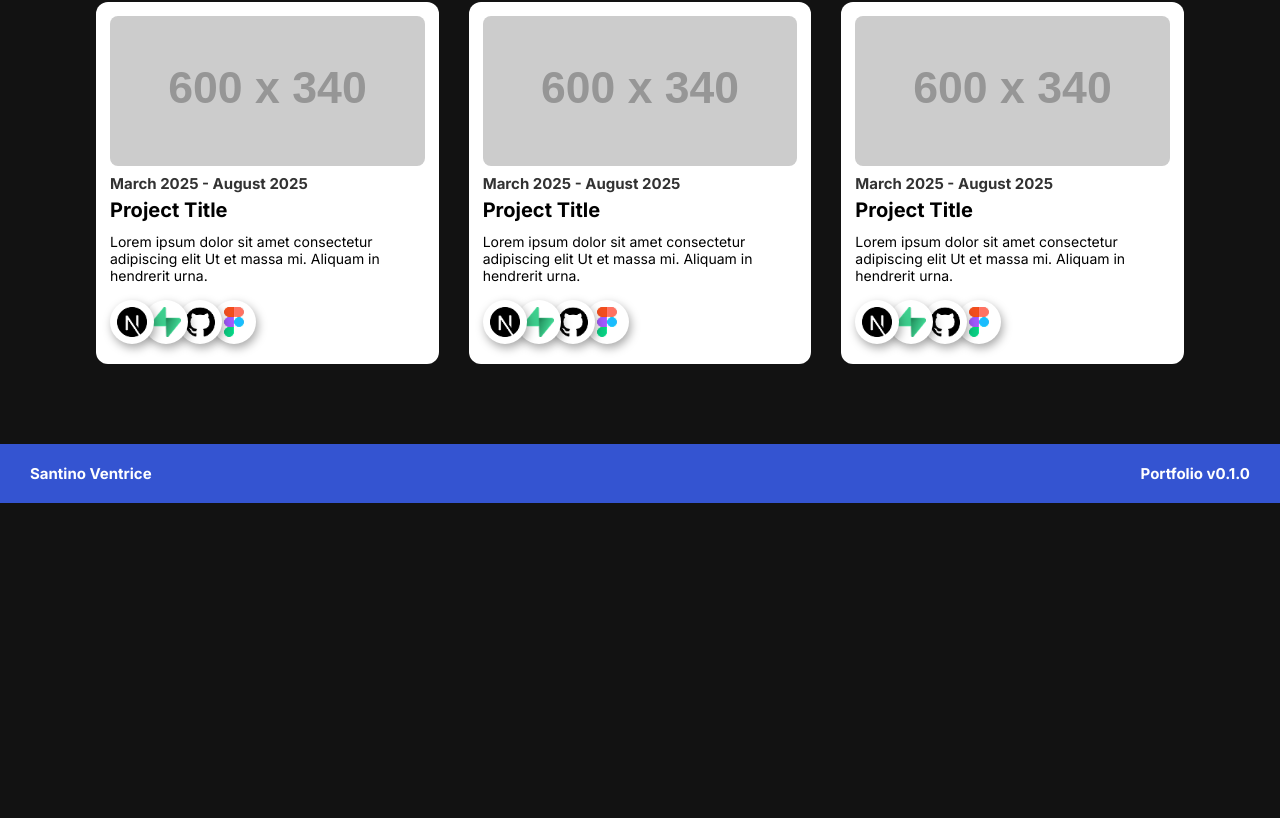
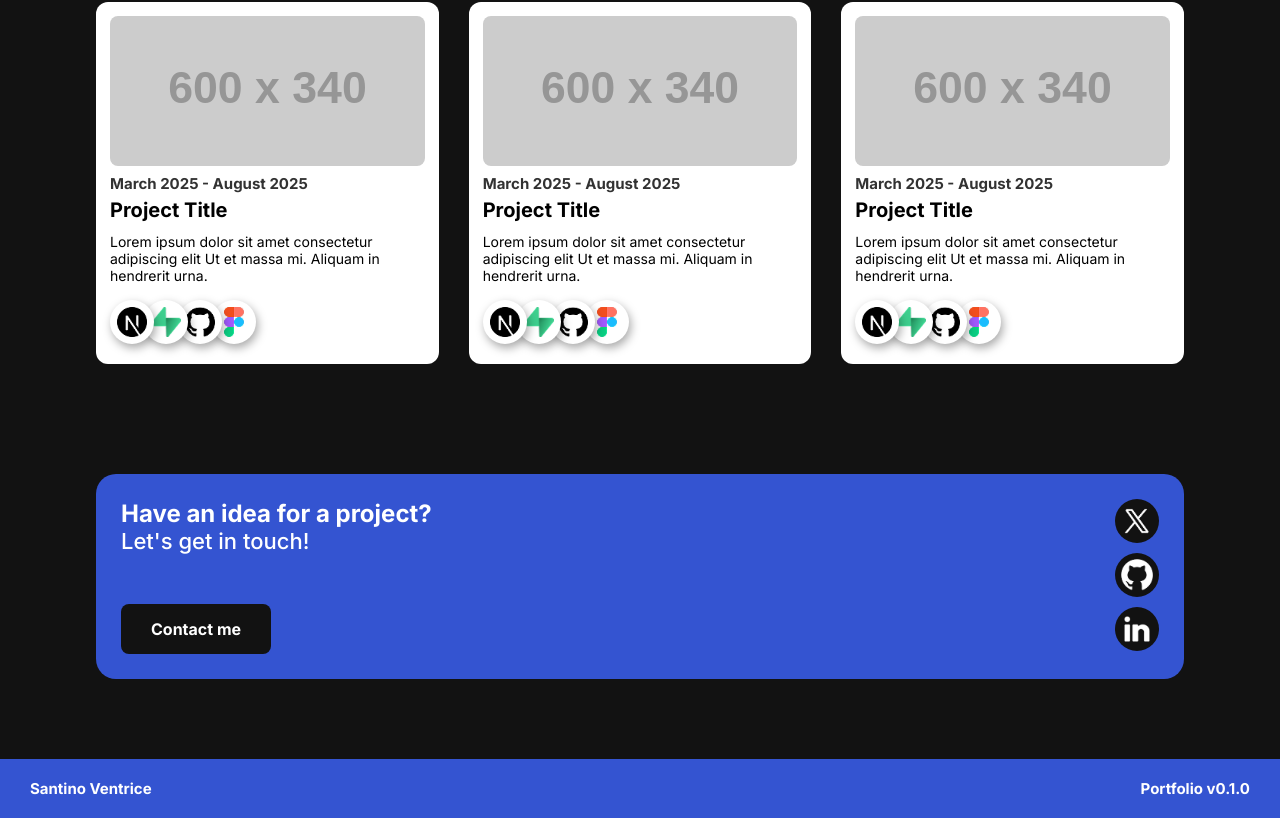
Before and after one commit to SantiVentri/santiventri, a Next.js app: page / in a window 1280 px wide. Shown: the part 2418-3236 px from the top of the page. Before the commit the page ends 2921 px from the top, so only its background shows below. Built offline with nearby package versions, Linux system fonts and the light colour scheme.

Commit message:
Adding CTA section to main

```diff
--- a/src/app/page.tsx
+++ b/src/app/page.tsx
@@ -6,6 +6,7 @@ import HeroSection from "@/components/sections/hero-section/hero-section";
 import AboutMeSection from "@/components/sections/aboutme-section/aboutme-section";
 import SkillsSection from "@/components/sections/skills-section/skills-section";
 import ProjectsSection from "@/components/sections/projects-section/projects-section";
+import CTASection from "@/components/sections/cta-section/cta-section";
 
 export default function Home() {
   return (
@@ -14,6 +15,7 @@ export default function Home() {
       <AboutMeSection />
       <SkillsSection />
       <ProjectsSection />
+      <CTASection />
     </main>
   );
 }
```
